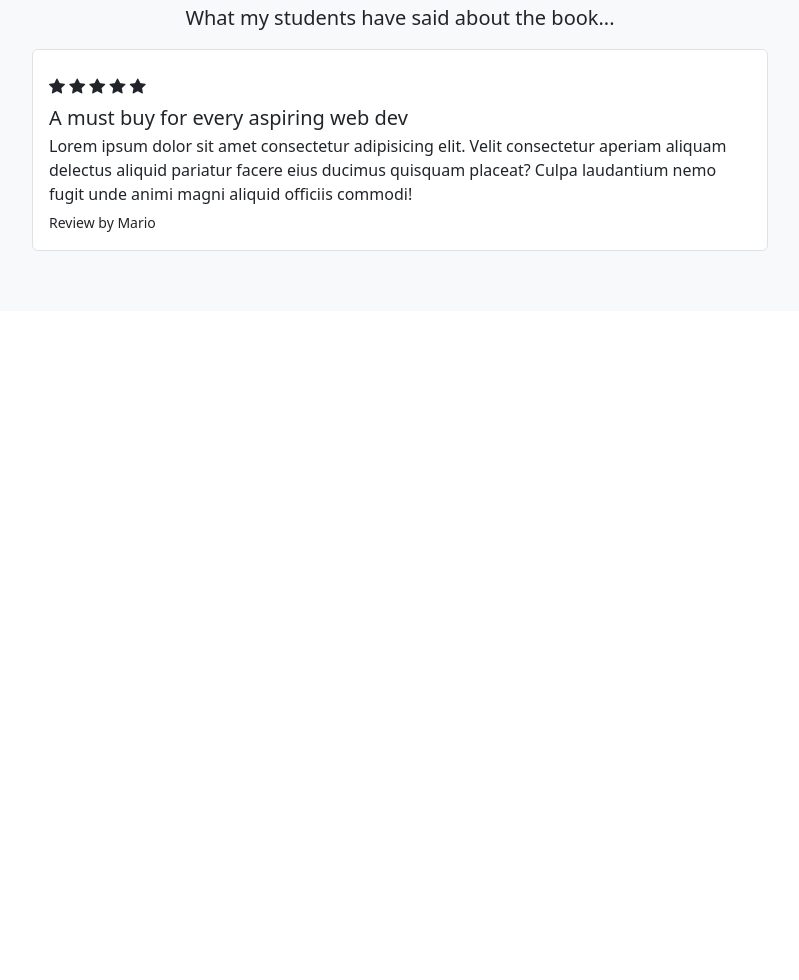
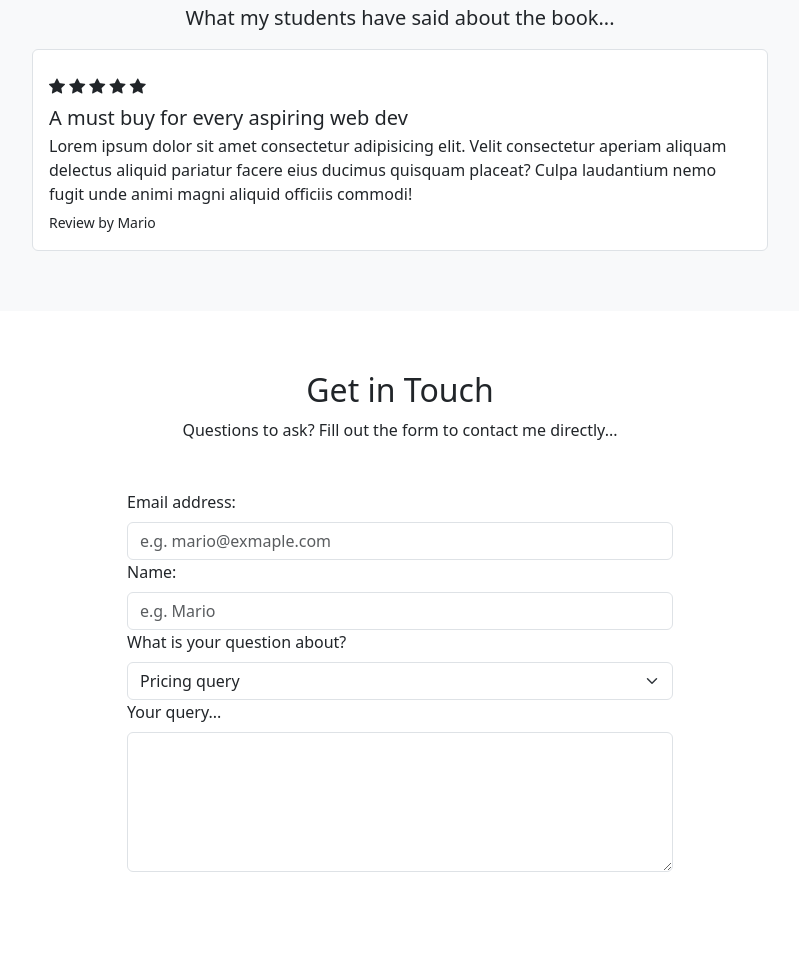
Before and after one commit to yavoraldev00/boostraps-tutorial, a plain HTML site: page index.html in a window 1280 px wide. Shown: the part 2436-3416 px from the top of the page, without its empty margins (240-1039 px from the left). Before the commit the page ends 2747 px from the top, so only its background shows below. Drawn offline with nearby package versions, Linux system fonts and the light colour scheme.

Commit message:
simple form added

```diff
--- a/index.html
+++ b/index.html
@@ -241,6 +241,40 @@
             </div>
         </div>
     </section>
+
+    <!-- contact form -->
+
+    <section id="contact">
+        <div class="container-lg">
+            <div class="text-center">
+                <h2>Get in Touch</h2>
+                <p class="load">Questions to ask? Fill out the form to contact me directly...</p>
+            </div>
+
+            <div class="row justify-content-center my-5">
+
+                <div class="col-lg-6">
+                    <form>
+                        <label for="email" class="form-label">Email address:</label>
+                        <input type="email" class="form-control" id="emial" placeholder="e.g. mario@exmaple.com">
+
+                        <label for="name" class="form-label">Name:</label>
+                        <input type="text" class="form-control" id="name" placeholder="e.g. Mario">
+
+                        <label for="subject" class="form-label">What is your question about?</label>
+                        <select id="subject" class="form-select">
+                            <option value="pricing" selected>Pricing query</option>
+                            <option value="content">Content query</option>
+                            <option value="other">Other query</option>
+                        </select>
+
+                        <label for="query" class="form-label">Your query...</label>
+                        <textarea id="query" class="form-control" style="height: 140px"></textarea>
+                    </form>
+                </div>
+            </div>
+        </div>
+    </section>
     <script src="https://cdn.jsdelivr.net/npm/bootstrap@5.3.2/dist/js/bootstrap.bundle.min.js" integrity="sha384-C6RzsynM9kWDrMNeT87bh95OGNyZPhcTNXj1NW7RuBCsyN/o0jlpcV8Qyq46cDfL" crossorigin="anonymous"></script>
 </body>
 </html>
```
